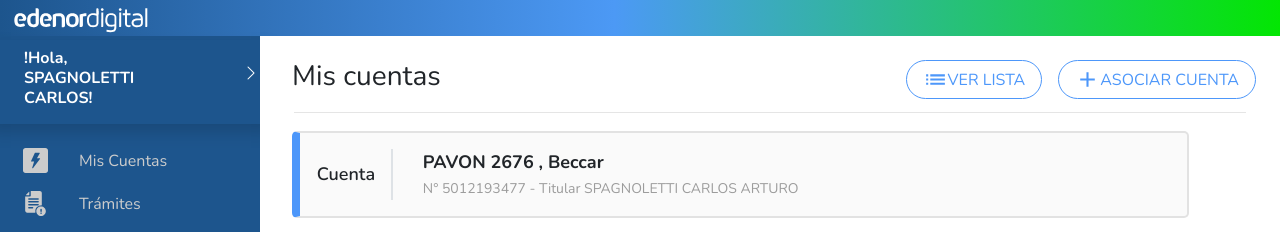
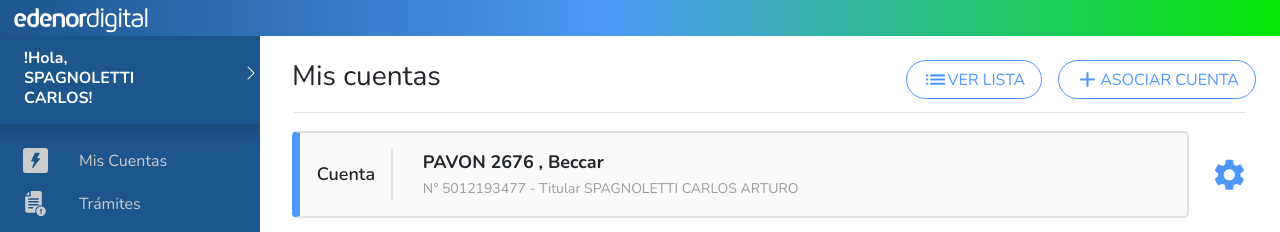
Before and after one commit to cascharly/edenor-digital-ui-react, a React (Create React App) app: page / in a window 1280 px wide. Shown: the top 232 px of the page. Built offline with nearby package versions, Linux system fonts and the light colour scheme; grey boxes are pictures that could not be loaded.

Commit message:
settings icon centered

```diff
--- a/src/components/ui/mainBody/Content.js
+++ b/src/components/ui/mainBody/Content.js
@@ -17,6 +17,7 @@
       <hr />
       {/* -------------------------------------------- */}
       <div id="account-wrapper" className="row ml-2">
+        {/* ///////////////////////////////////// */}
         <div id="account-main" className="col-11 p-3 mt-2 mb-2 ">
           <div className="row">
             <div id="account-title" className="col-1 m-2 p-0 text-center">
@@ -33,6 +34,22 @@
             </div>
           </div>
         </div>
+        {/* ////////////////////////////////// */}
+        <div id="icon-settings" className="col text-center ">
+        <svg
+          viewBox="0 0 24 24" fill="#4d97fa"
+        >
+          <path
+            transform="scale(1.2, 1.2)"
+            fill="none"
+            d="M0 0h20v20H0V0z"
+          ></path>
+          <path
+            transform="scale(1.2, 1.2)"
+            d="M15.95 10.78c.03-.25.05-.51.05-.78s-.02-.53-.06-.78l1.69-1.32c.15-.12.19-.34.1-.51l-1.6-2.77c-.1-.18-.31-.24-.49-.18l-1.99.8c-.42-.32-.86-.58-1.35-.78L12 2.34c-.03-.2-.2-.34-.4-.34H8.4c-.2 0-.36.14-.39.34l-.3 2.12c-.49.2-.94.47-1.35.78l-1.99-.8c-.18-.07-.39 0-.49.18l-1.6 2.77c-.1.18-.06.39.1.51l1.69 1.32c-.04.25-.07.52-.07.78s.02.53.06.78L2.37 12.1c-.15.12-.19.34-.1.51l1.6 2.77c.1.18.31.24.49.18l1.99-.8c.42.32.86.58 1.35.78l.3 2.12c.04.2.2.34.4.34h3.2c.2 0 .37-.14.39-.34l.3-2.12c.49-.2.94-.47 1.35-.78l1.99.8c.18.07.39 0 .49-.18l1.6-2.77c.1-.18.06-.39-.1-.51l-1.67-1.32zM10 13c-1.65 0-3-1.35-3-3s1.35-3 3-3 3 1.35 3 3-1.35 3-3 3z"
+          ></path>
+        </svg>
+        </div>
       </div>
     </>
   );
--- a/src/styles/base/components/_content.scss
+++ b/src/styles/base/components/_content.scss
@@ -40,3 +40,8 @@
   font-weight: 400;
   color: rgb(156, 156, 156);
 }
+
+#icon-settings {
+  align-self: center;
+  transform: scale(1.5)
+}
```
